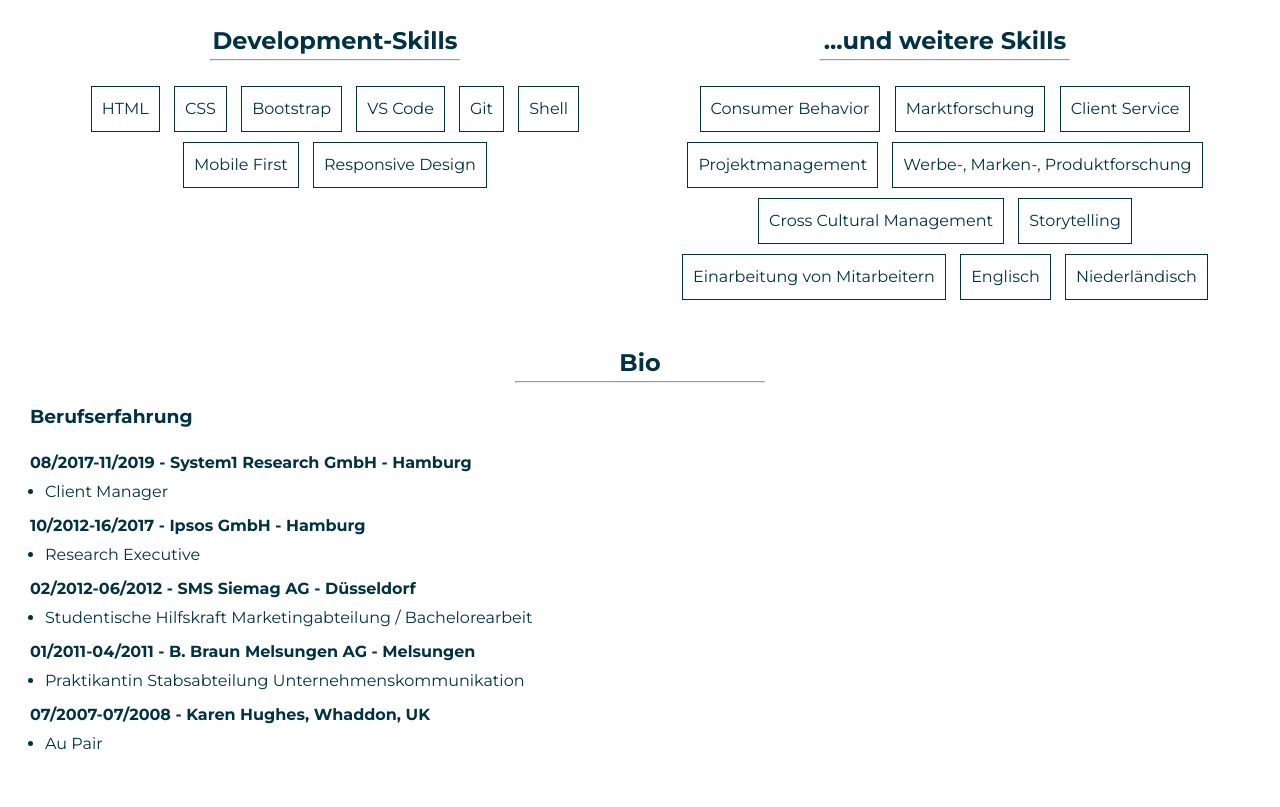
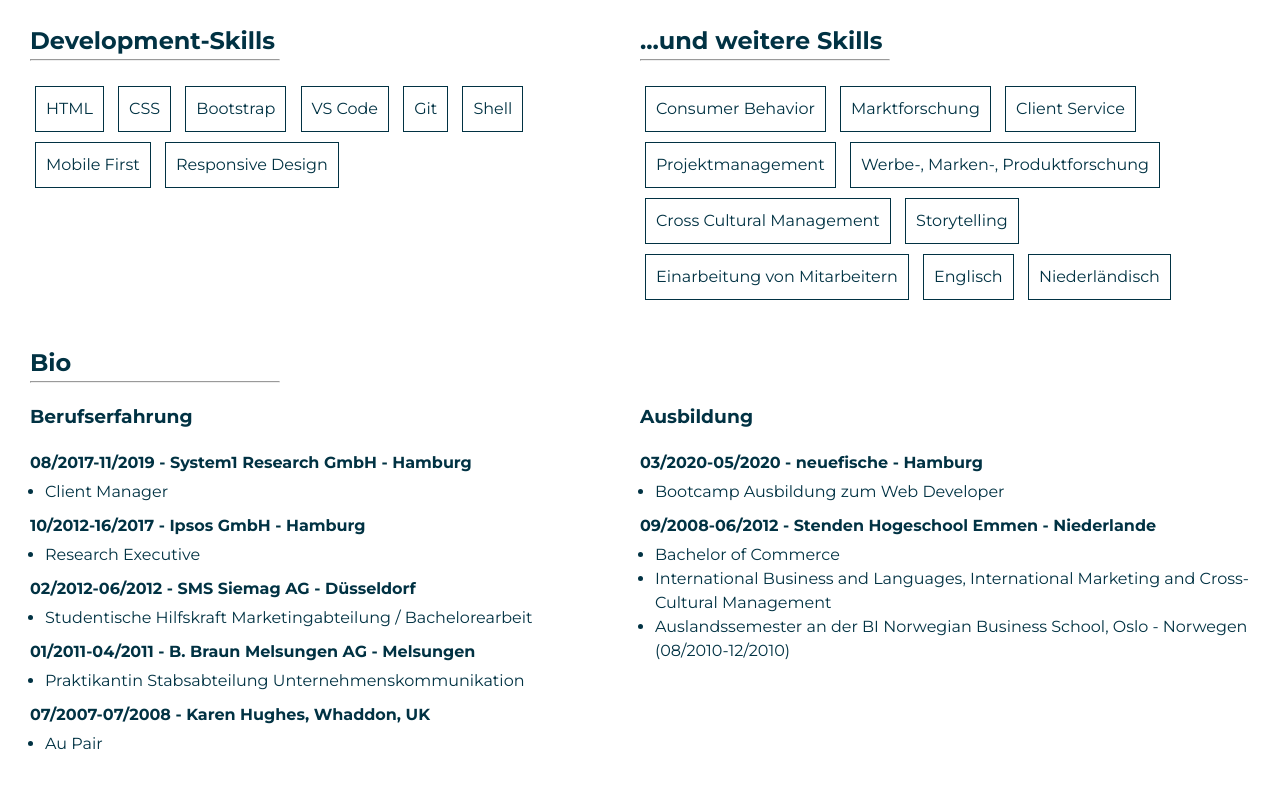
Before and after one commit to rebeccafrey/personal-website, a website: page docs/index.html in a window 1280 px wide. Shown: the part 579-1386 px from the top of the page. Drawn offline with Linux system fonts and the light colour scheme.

Commit message:
Media query skills and bio

```diff
--- a/docs/index.html
+++ b/docs/index.html
@@ -89,8 +89,12 @@
         <section id="bio">
           <h2 class="main mt-20">Bio</h2>
           <hr class="line" />
+          <section class="bio__grid">
+            <section class="bio__work">
               <h3 class="mb-20 mt-20">Berufserfahrung</h3>
-          <h4 class="bio">08/2017-11/2019 - System1 Research GmbH - Hamburg</h4>
+              <h4 class="bio">
+                08/2017-11/2019 - System1 Research GmbH - Hamburg
+              </h4>
               <ul class="bio bio__item">
                 <li>Client Manager</li>
               </ul>
@@ -115,6 +119,8 @@
                 <li>Au Pair</li>
               </ul>
               <br />
+            </section>
+            <section class="bio__school">
               <h3 class="mb-20 mt-20">Ausbildung</h3>
               <h4 class="bio">03/2020-05/2020 - neuefische - Hamburg</h4>
               <ul class="bio bio__item">
@@ -126,14 +132,72 @@
               <ul class="bio bio__item">
                 <li>Bachelor of Commerce</li>
                 <li>
-              International Business and Languages, International Marketing and
-              Cross-Cultural Management
+                  International Business and Languages, International Marketing
+                  and Cross-Cultural Management
                 </li>
                 <li>
                   Auslandssemester an der BI Norwegian Business School, Oslo -
                   Norwegen (08/2010-12/2010)
                 </li>
               </ul>
+            </section>
+          </section>
+
+          <!-- <section id="bio">
+          <h2 class="main mt-20">Bio</h2>
+          <hr class="line" />
+          <section class="bio__work">
+            <h3 class="mb-20 mt-20">Berufserfahrung</h3>
+            <h4 class="bio">
+              08/2017-11/2019 - System1 Research GmbH - Hamburg
+            </h4>
+            <ul class="bio bio__item">
+              <li>Client Manager</li>
+            </ul>
+            <h4 class="bio">10/2012-16/2017 - Ipsos GmbH - Hamburg</h4>
+            <ul class="bio bio__item">
+              <li>Research Executive</li>
+            </ul>
+            <h4 class="bio">02/2012-06/2012 - SMS Siemag AG - Düsseldorf</h4>
+            <ul class="bio bio__item">
+              <li>
+                Studentische Hilfskraft Marketingabteilung / Bachelorearbeit
+              </li>
+            </ul>
+            <h4 class="bio">
+              01/2011-04/2011 - B. Braun Melsungen AG - Melsungen
+            </h4>
+            <ul class="bio bio__item">
+              <li>Praktikantin Stabsabteilung Unternehmenskommunikation</li>
+            </ul>
+            <h4 class="bio">07/2007-07/2008 - Karen Hughes, Whaddon, UK</h4>
+            <ul class="bio bio__item">
+              <li>Au Pair</li>
+            </ul>
+            <br />
+          </section>
+          <section class="bio__school">
+            <h3 class="mb-20 mt-20">Ausbildung</h3>
+            <h4 class="bio">03/2020-05/2020 - neuefische - Hamburg</h4>
+            <ul class="bio bio__item">
+              <li>Bootcamp Ausbildung zum Web Developer</li>
+            </ul>
+            <h4 class="bio">
+              09/2008-06/2012 - Stenden Hogeschool Emmen - Niederlande
+            </h4>
+            <ul class="bio bio__item">
+              <li>Bachelor of Commerce</li>
+              <li>
+                International Business and Languages, International Marketing
+                and Cross-Cultural Management
+              </li>
+              <li>
+                Auslandssemester an der BI Norwegian Business School, Oslo -
+                Norwegen (08/2010-12/2010)
+              </li>
+            </ul>
+          </section>
+         -->
         </section>
 
         <section id="contact" class="contact">
--- a/scss/_main.scss
+++ b/scss/_main.scss
@@ -1,6 +1,9 @@
 main {
   color: var(--primary);
   padding: 15px;
+  @media (min-width: 650px) {
+    padding: 30px;
+  }
 }
 
 img {
@@ -8,31 +11,18 @@ img {
   height: 300px;
   padding: 1rem;
   margin: auto;
+
+  @media (min-width: 650px) {
+    margin: 0;
+    padding: 0;
+  }
 }
 
 .main {
   text-align: center;
-}
-
-.tags {
-  text-align: center;
-}
-
-.tags__items {
-  display: inline-block;
-  border: thin solid;
-  border-color: var(--primary);
-  padding: 10px;
-  margin: 5px;
-}
-
-.bio {
-  margin-top: 5px;
-}
-
-.bio__item {
-  margin-bottom: 10px;
-  margin-left: 15px;
+  @media (min-width: 650px) {
+    text-align: left;
+  }
 }
 
 .contact {
@@ -49,13 +39,12 @@ img {
   width: 250px;
   margin: auto;
   color: #a7027d;
+  @media (min-width: 650px) {
+    margin: 0;
+  }
 }
 
 @media (min-width: 650px) {
-  main {
-    padding: 30px;
-  }
-
   .introduction {
     display: grid;
     grid-template-columns: 1fr 1fr;
@@ -71,11 +60,4 @@ img {
       max-width: 600px;
     }
   }
-
-  .skills {
-    display: grid;
-    grid-template-columns: 1fr 1fr;
-    grid-template-rows: auto;
-    align-items: start;
-  }
 }
--- /dev/null
+++ b/scss/_skills.scss
@@ -0,0 +1,39 @@
+.tags {
+  text-align: center;
+  @media (min-width: 650px) {
+    text-align: left;
+  }
+}
+
+.tags__items {
+  display: inline-block;
+  border: thin solid;
+  border-color: var(--primary);
+  padding: 10px;
+  margin: 5px;
+}
+
+.bio {
+  margin-top: 5px;
+}
+
+.bio__item {
+  margin-bottom: 10px;
+  margin-left: 30px;
+}
+
+@media (min-width: 650px) {
+  .skills {
+    display: grid;
+    grid-template-columns: 1fr 1fr;
+    grid-template-rows: auto;
+    align-items: start;
+  }
+
+  .bio__grid {
+    display: grid;
+    grid-template-columns: 1fr 1fr;
+    grid-template-rows: auto;
+    align-items: start;
+  }
+}
--- a/scss/styles.scss
+++ b/scss/styles.scss
@@ -3,6 +3,7 @@
 @import "utils";
 @import "header";
 @import "main";
+@import "skills";
 @import "footer";
 
 // components:
```
Also changed, not shown: docs/styles.css, 1 other file. Lines whose indentation alone changed are shown as unchanged.
